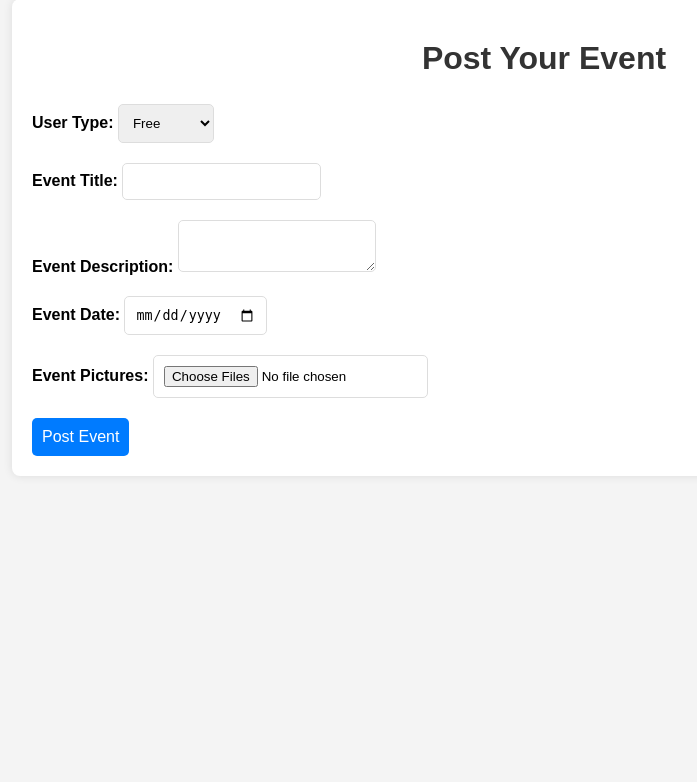
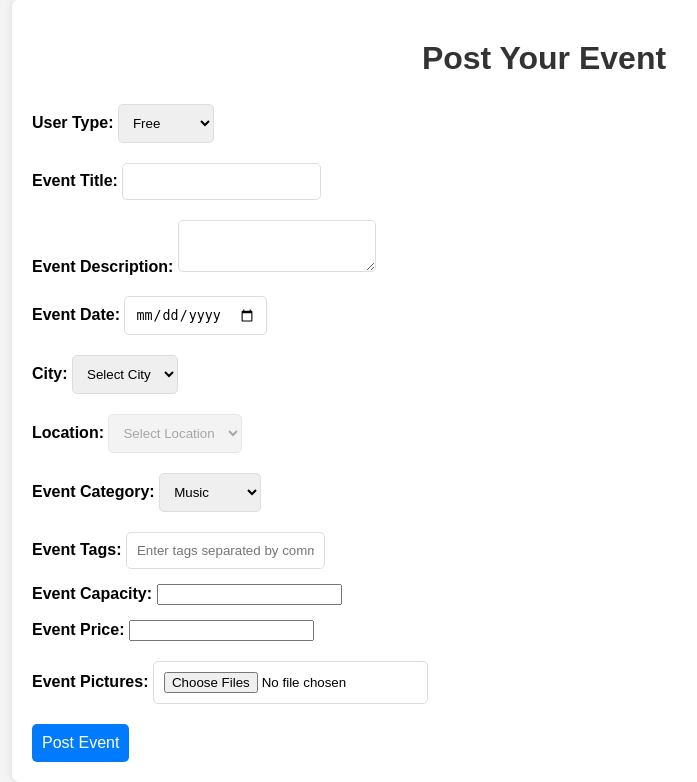
Before and after one commit to juanid221297/events-management, a PHP site: page / in a window 1280 px wide. Shown: the part 31-813 px from the top of the page, without its empty margins (96-793 px from the left). Before the commit the page ends 487 px from the top, so only its background shows below. Run offline with PHP 8.4, Linux system fonts and the light colour scheme.

Commit message:
initital commit

```diff
--- a/index.php
+++ b/index.php
@@ -1,15 +1,18 @@
 <!DOCTYPE html>
 <html lang="en">
+
 <head>
     <meta charset="UTF-8">
     <meta name="viewport" content="width=device-width, initial-scale=1.0">
     <title>Event Management System</title>
     <link rel="stylesheet" href="styles.css">
 </head>
+
 <body>
     <div class="container">
         <h1>Post Your Event</h1>
         <form id="eventForm" action="index.php" method="POST" enctype="multipart/form-data">
+          <!-- HTML -->
 <div>
     <label for="userType">User Type:</label>
     <select id="userType" name="userType">
@@ -17,6 +20,10 @@
         <option value="featured">Featured</option>
     </select>
 </div>
+<div id="paymentMessage" style="display: none; color: red;">
+    Please pay the required amount to access the featured option.
+</div>
+
             <div>
                 <label for="eventTitle">Event Title:</label>
                 <input type="text" id="eventTitle" name="eventTitle" required>
@@ -28,6 +35,48 @@
             <div>
                 <label for="eventDate">Event Date:</label>
                 <input type="date" id="eventDate" name="eventDate" required>
+            </div>
+            <!-- HTML -->
+<div>
+    <label for="city">City:</label>
+    <select id="city" name="city">
+        <option value="">Select City</option>
+        <option value="Lahore">Lahore</option>
+        <option value="Karachi">Karachi</option>
+        <option value="Islamabad">Islamabad</option>
+        <!-- Add city options here -->
+    </select>
+</div>
+<div>
+    <label for="location">Location:</label>
+    <select id="location" name="location" disabled>
+        <option value="">Select Location</option>
+        <option value="gajju mattah"> gajju mattah</option>
+        <!-- Location options will be populated dynamically -->
+    </select>
+</div>
+
+            <div>
+                <label for="eventCategory">Event Category:</label>
+                <select id="eventCategory" name="eventCategory">
+                    <option value="Music">Music</option>
+                    <option value="Sports">Sports</option>
+                    <option value="Business">Business</option>
+                    <option value="Education">Education</option>
+                    <!-- Add more options as needed -->
+                </select>
+            </div>
+            <div>
+                <label for="eventTags">Event Tags:</label>
+                <input type="text" id="eventTags" name="eventTags" placeholder="Enter tags separated by commas">
+            </div>
+            <div>
+                <label for="eventCapacity">Event Capacity:</label>
+                <input type="number" id="eventCapacity" name="eventCapacity" min="1">
+            </div>
+            <div>
+                <label for="eventPrice">Event Price:</label>
+                <input type="number" id="eventPrice" name="eventPrice" min="0" step="0.01">
             </div>
             <div>
                 <label for="eventPictures">Event Pictures:</label>
@@ -45,6 +94,7 @@
 
     <script src="script.js"></script>
 </body>
+
 </html>
 
 <?php
@@ -53,6 +103,11 @@ if ($_SERVER['REQUEST_METHOD'] == 'POST') {
     $eventTitle = $_POST['eventTitle'];
     $eventDescription = $_POST['eventDescription'];
     $eventDate = $_POST['eventDate'];
+    $eventLocation = $_POST['eventLocation'];
+    $eventCategory = $_POST['eventCategory'];
+    $eventTags = $_POST['eventTags'];
+    $eventCapacity = $_POST['eventCapacity'];
+    $eventPrice = $_POST['eventPrice'];
 
     // Define upload limits
     $maxPics = $userType === 'featured' ? 100 : 10;
@@ -101,8 +156,8 @@ if ($_SERVER['REQUEST_METHOD'] == 'POST') {
     }
 
     $pictures = implode(',', $uploadedPictures);
-    $sql = "INSERT INTO events (user_type, title, description, event_date, pictures, video)
-            VALUES ('$userType', '$eventTitle', '$eventDescription', '$eventDate', '$pictures', '$uploadedVideo')";
+    $sql = "INSERT INTO events (user_type, title, description, event_date, location, category, tags, capacity, price, pictures, video)
+            VALUES ('$userType', '$eventTitle', '$eventDescription', '$eventDate', '$eventLocation', '$eventCategory', '$eventTags', '$eventCapacity', '$eventPrice', '$pictures', '$uploadedVideo')";
 
     if ($conn->query($sql) === TRUE) {
         echo "Event posted successfully.";
--- a/script.js
+++ b/script.js
@@ -28,3 +28,44 @@ document.getElementById('eventForm').addEventListener('submit', function (e) {
         e.preventDefault();
     }
 });
+
+
+// script.js
+
+const cityLocations = {
+    "Karachi": ["Clifton", "Gulshan", "Defence", "Saddar"],
+    "Lahore": ["Gulberg", "Johar Town", "DHA", "Model Town"],
+    "Islamabad": ["F-8", "F-10", "Blue Area", "G-11"]
+    // Add more cities and locations as needed
+};
+
+document.getElementById('city').addEventListener('change', function () {
+    const selectedCity = this.value;
+    const locationDropdown = document.getElementById('location');
+    locationDropdown.innerHTML = '<option value="">Select Location</option>';
+    if (selectedCity !== '') {
+        const locations = cityLocations[selectedCity];
+        locations.forEach(location => {
+            const option = document.createElement('option');
+            option.value = location;
+            option.textContent = location;
+            locationDropdown.appendChild(option);
+        });
+        locationDropdown.disabled = false;
+    } else {
+        locationDropdown.disabled = true;
+    }
+});
+
+
+
+// JavaScript
+document.getElementById('userType').addEventListener('change', function () {
+    const selectedUserType = this.value;
+    const paymentMessage = document.getElementById('paymentMessage');
+    if (selectedUserType === 'featured') {
+        paymentMessage.style.display = 'block';
+    } else {
+        paymentMessage.style.display = 'none';
+    }
+});
```
Lines whose indentation alone changed are shown as unchanged.
